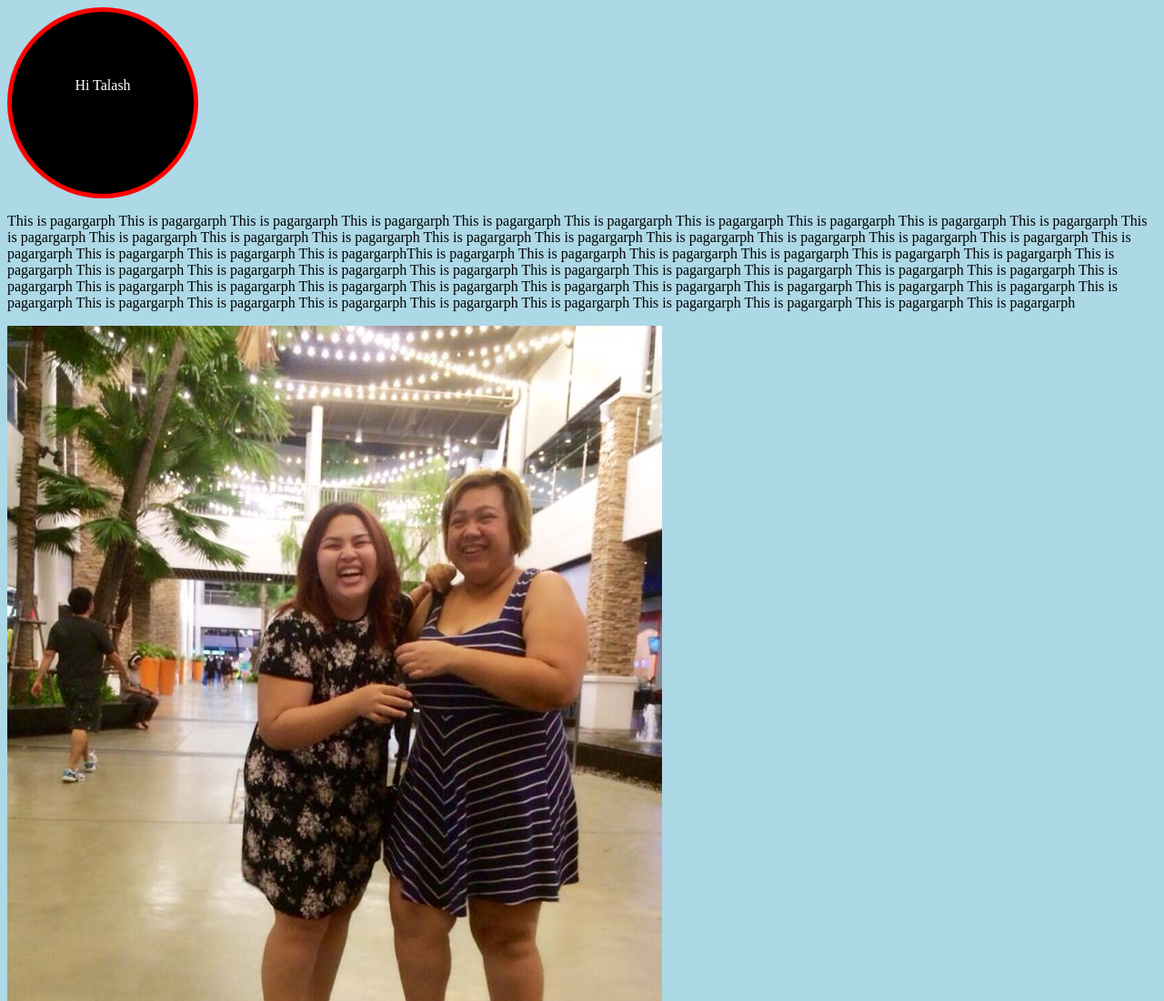
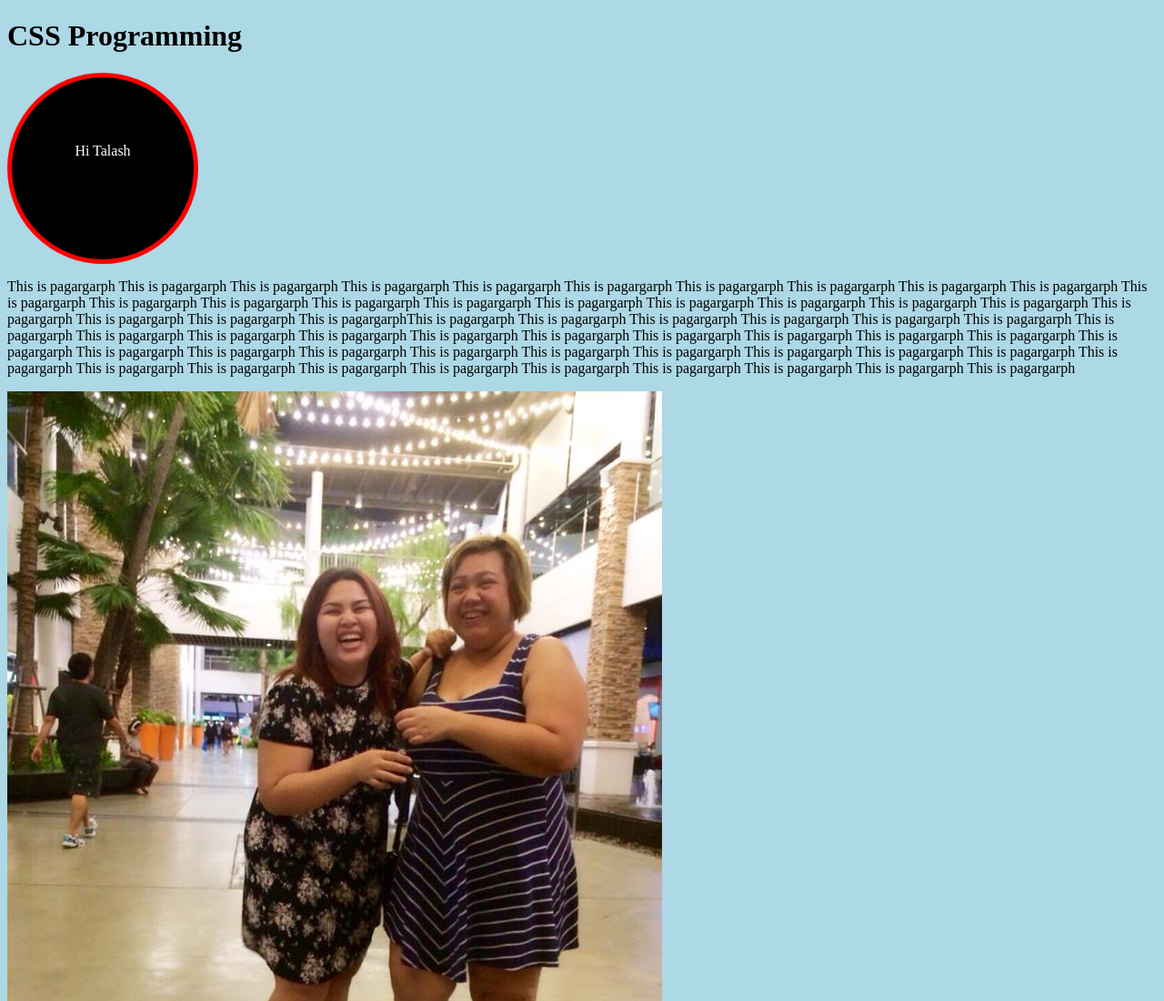
Before and after one commit to Abdul-Ghafoor-Talash/hello-world, a plain HTML site: page index.html in a window 1280 px wide. Shown: the top 1100 px of the page at 91% size. Drawn offline with Linux system fonts and the light colour scheme.

Commit message:
h1 added

```diff
--- a/index.html
+++ b/index.html
@@ -19,6 +19,7 @@
 		</style>
 	</head>
 	<body>
+		<h1>CSS Programming</h1>
 		<div> <br><br><br><br>Hi Talash</div>
 		<p>This is pagargarph This is pagargarph This is pagargarph This is pagargarph This is pagargarph This is pagargarph
 		This is pagargarph This is pagargarph This is pagargarph This is pagargarph This is pagargarph This is pagargarph
```
